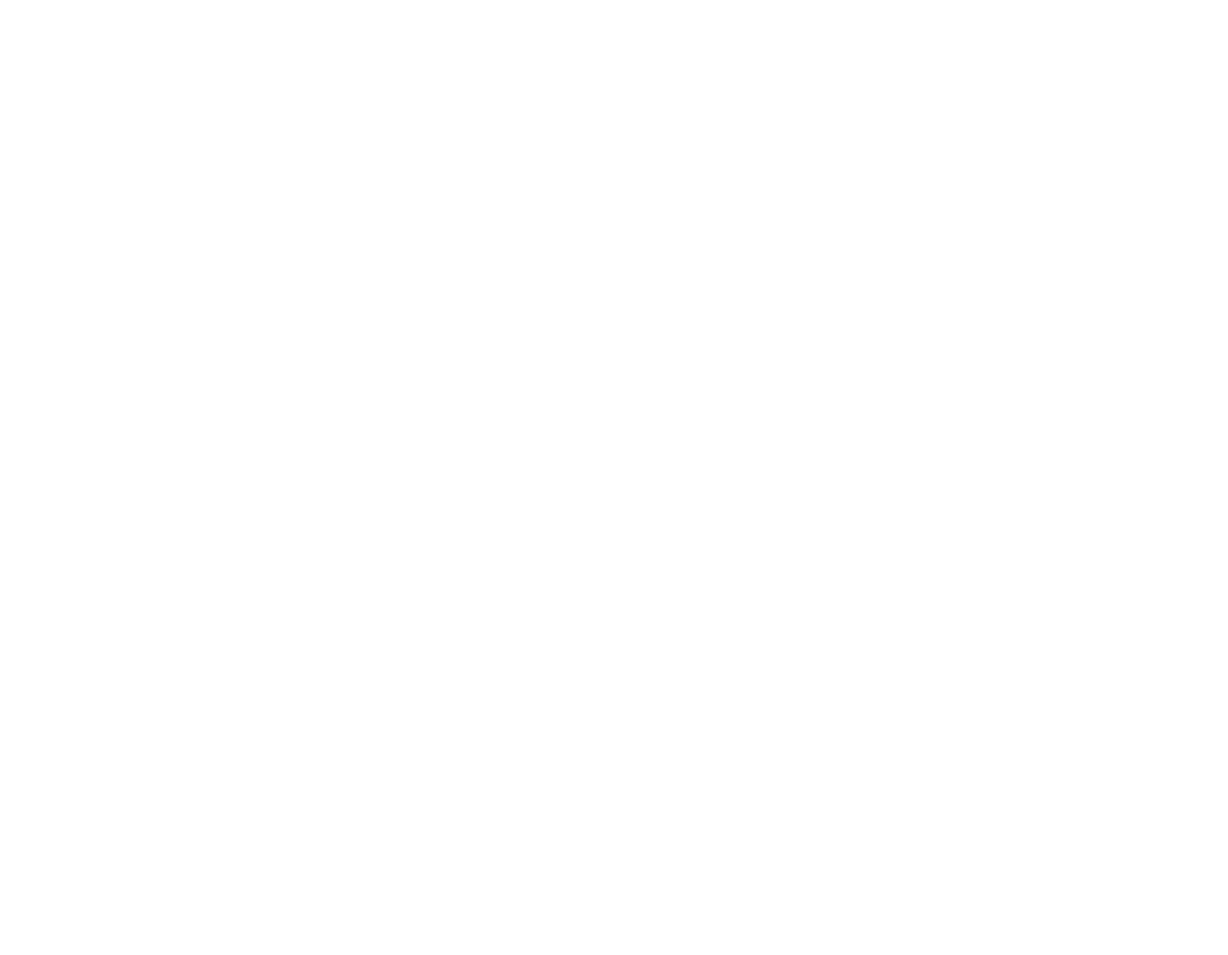
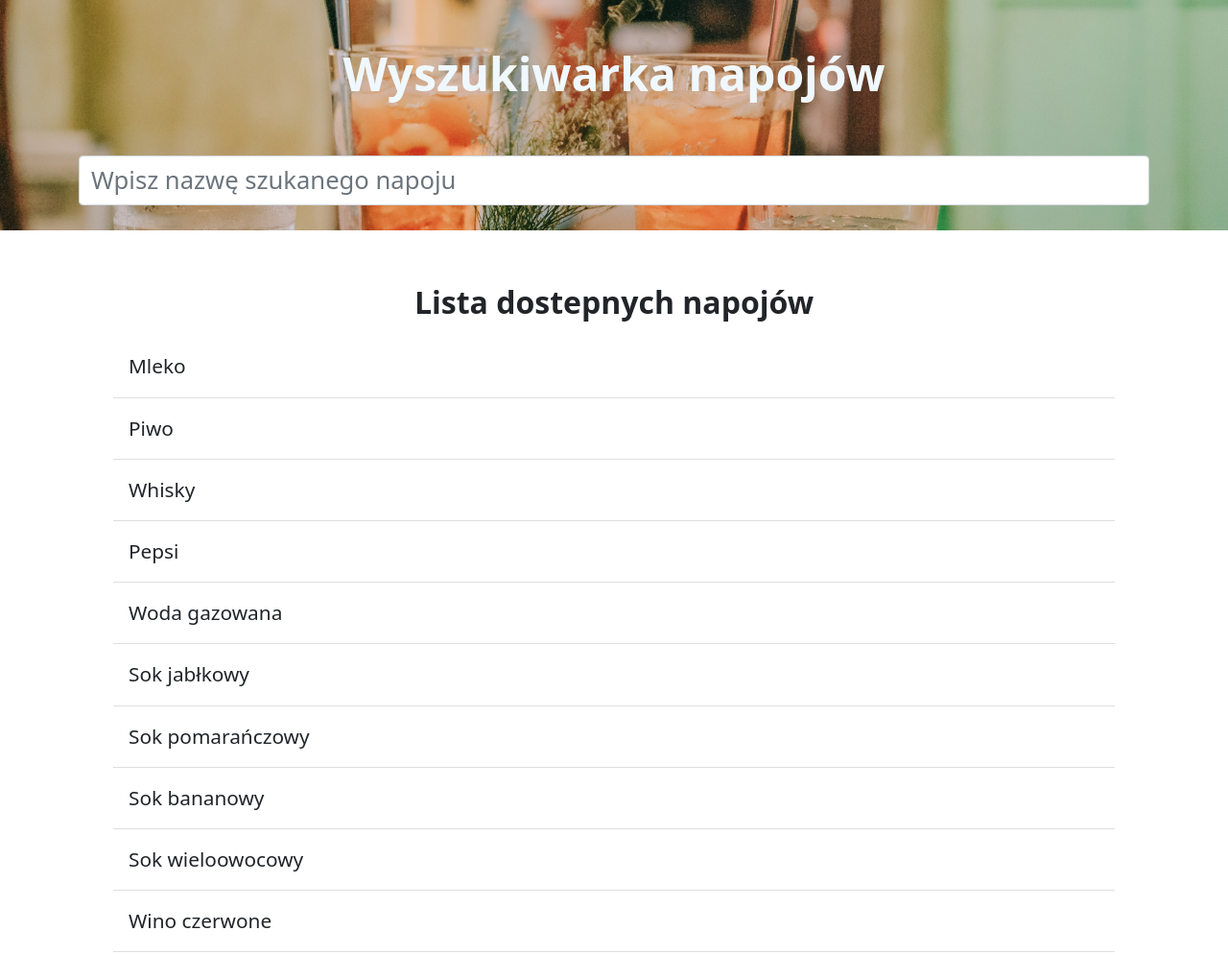
Before and after one commit to Magdalena-Nowak/wyszukiwarka, a plain HTML site: page index.html in a window 1280 px wide. Shown: the top 995 px of the page at 96% size. Before the commit the page ends 800 px from the top, so only its background shows below. Drawn offline with nearby package versions, Linux system fonts and the light colour scheme.

Commit message:
structure HTML/style in Bootstrap

```diff
--- a/index.html
+++ b/index.html
@@ -5,11 +5,42 @@
     <meta charset="UTF-8">
     <meta http-equiv="X-UA-Compatible" content="IE=edge">
     <meta name="viewport" content="width=device-width, initial-scale=1.0">
+    <link href="https://cdn.jsdelivr.net/npm/bootstrap@5.1.0/dist/css/bootstrap.min.css" rel="stylesheet"
+        integrity="sha384-KyZXEAg3QhqLMpG8r+8fhAXLRk2vvoC2f3B09zVXn8CA5QIVfZOJ3BCsw2P0p/We" crossorigin="anonymous">
+    <script src="https://cdn.jsdelivr.net/npm/bootstrap@5.1.0/dist/js/bootstrap.bundle.min.js"
+        integrity="sha384-U1DAWAznBHeqEIlVSCgzq+c9gqGAJn5c/t99JyeKa9xxaYpSvHU5awsuZVVFIhvj"
+        crossorigin="anonymous"></script>
     <link rel="stylesheet" href="style.css">
     <title>Document</title>
 </head>
 
 <body>
+    <header>
+        <div class="container">
+            <h1 class="text-center p-5">Wyszukiwarka napojów</h1>
+            <input type="text" class="form-control p-left-5" placeholder="Wpisz nazwę szukanego napoju">
+        </div>
+    </header>
+    <main>
+        <section class="container p-5">
+            <h2 class="text-center p-2">Lista dostepnych napojów</h2>
+            <ul class="list-group list-group-flush">
+                <li class="list-group-item p-3">Mleko</li>
+                <li class="list-group-item p-3">Piwo</li>
+                <li class="list-group-item p-3">Whisky</li>
+                <li class="list-group-item p-3">Pepsi</li>
+                <li class="list-group-item p-3">Woda gazowana</li>
+                <li class="list-group-item p-3">Sok jabłkowy</li>
+                <li class="list-group-item p-3">Sok pomarańczowy</li>
+                <li class="list-group-item p-3">Sok bananowy</li>
+                <li class="list-group-item p-3">Sok wieloowocowy</li>
+                <li class="list-group-item p-3">Wino czerwone</li>
+                <li class="list-group-item p-3">Wino białe</li>
+                <li class="list-group-item p-3">Woda niegazowana</li>
+                <li class="list-group-item p-3">Energy drink</li>
+            </ul>
+        </section>
+    </main>
     <script src="app.js"></script>
 </body>
 
--- a/style.css
+++ b/style.css
@@ -0,0 +1,33 @@
+* {
+    margin: 0;
+    padding: 0;
+    box-sizing: border-box;
+}
+body {
+  font-size: 10px;
+}
+header {
+  height: 30vh;
+  background-image: url(./images/pexels-min-an-1441122.jpg);
+  background-position: center;
+  background-size: cover;
+}
+
+h1 {
+  font-size: 3rem;
+  font-weight: bold;
+  color: aliceblue;
+}
+
+h2 {
+  font-size: 2rem;
+  font-weight: 600;
+}
+
+.form-control {
+  font-size: 1.6rem;
+}
+
+.list-group {
+  font-size: 1.3rem;
+}
```
Also changed, not shown: images/pexels-min-an-1441122.jpg (added).
